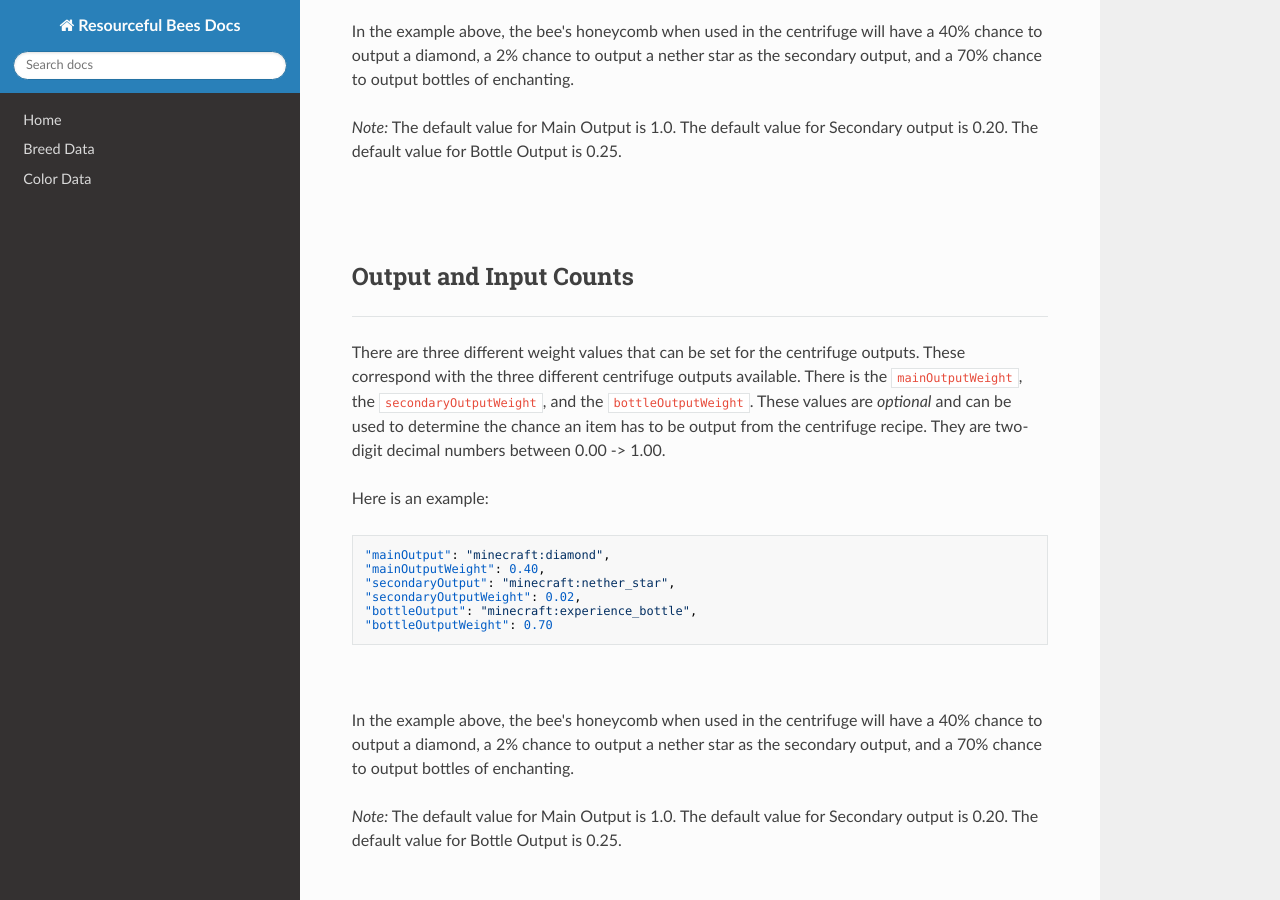
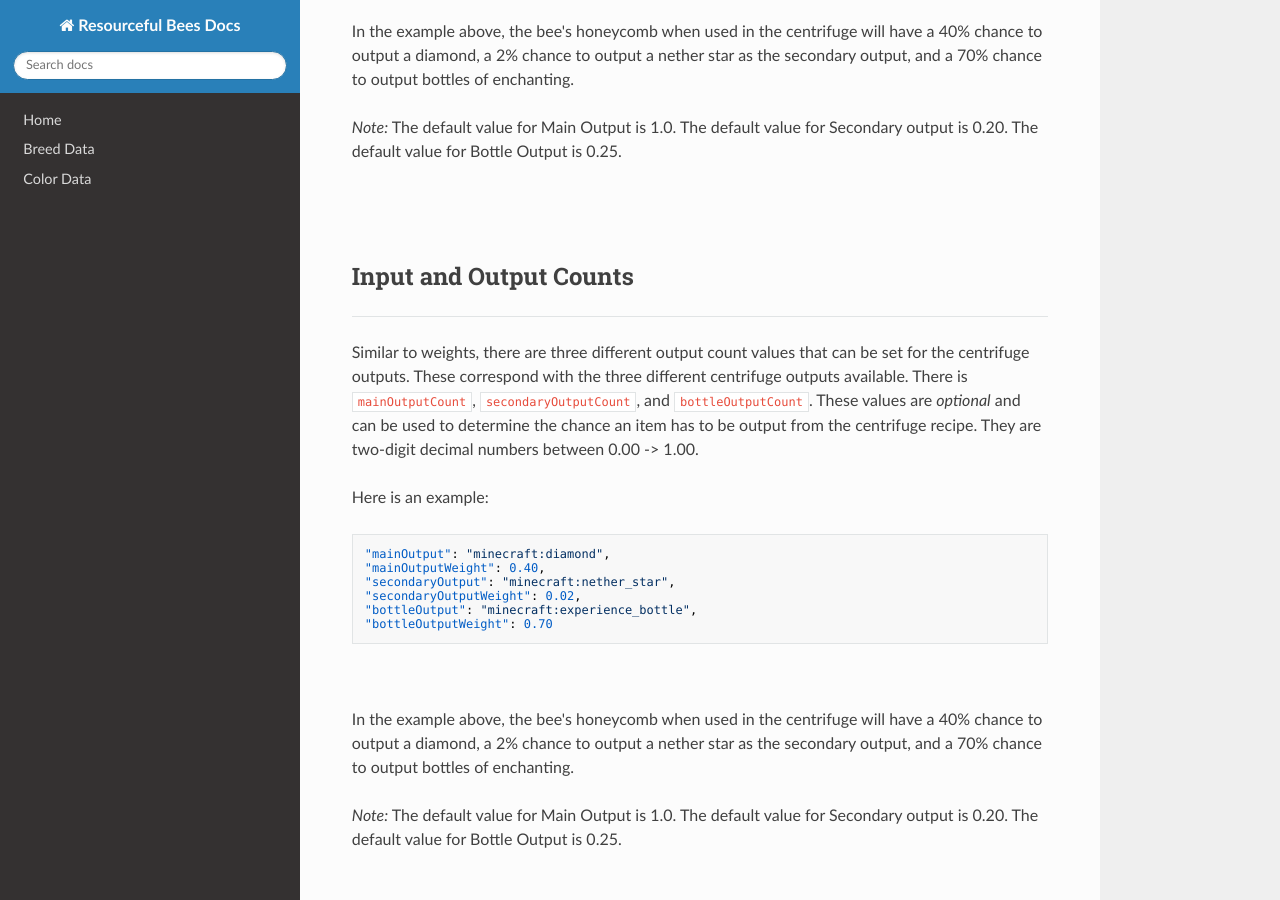
Before and after one commit to Team-Resourceful/ResourcefulBeesDocs, an MkDocs documentation site: the page built from docs/bee_data/centrifuge_data.md, in a window 1280 px wide and 900 px high, scrolled down 2056 px. Built offline with MkDocs 1.6.1, drawn with Linux system fonts in a browser that asks for light colours; nearby versions of some CDN libraries.

Commit message:
docs/bee_data/centrifuge_data.md updated from https://stackedit.io/

```diff
--- a/docs/bee_data/centrifuge_data.md
+++ b/docs/bee_data/centrifuge_data.md
@@ -70,10 +70,10 @@ In the example above, the bee's honeycomb when used in the centrifuge will have
 <br>
 <br>
 
-## **Output and Input Counts**
+## **Input and Output Counts**
 ***
 
-There are three different weight values that can be set for the centrifuge outputs. These correspond with the three different centrifuge outputs available. There is the `mainOutputWeight`, the `secondaryOutputWeight`, and the `bottleOutputWeight`. These values are *optional* and can be used to determine the chance an item has to be output from the centrifuge recipe. They are two-digit decimal numbers between 0.00 -> 1.00.
+Similar to weights, there are three different output count values that can be set for the centrifuge outputs. These correspond with the three different centrifuge outputs available. There is `mainOutputCount`, `secondaryOutputCount`, and `bottleOutputCount`. These values are *optional* and can be used to determine the chance an item has to be output from the centrifuge recipe. They are two-digit decimal numbers between 0.00 -> 1.00.
 
 Here is an example:
 
```
Also changed, not shown: other parts of docs/bee_data/centrifuge_data.md (+1 -1 lines).
